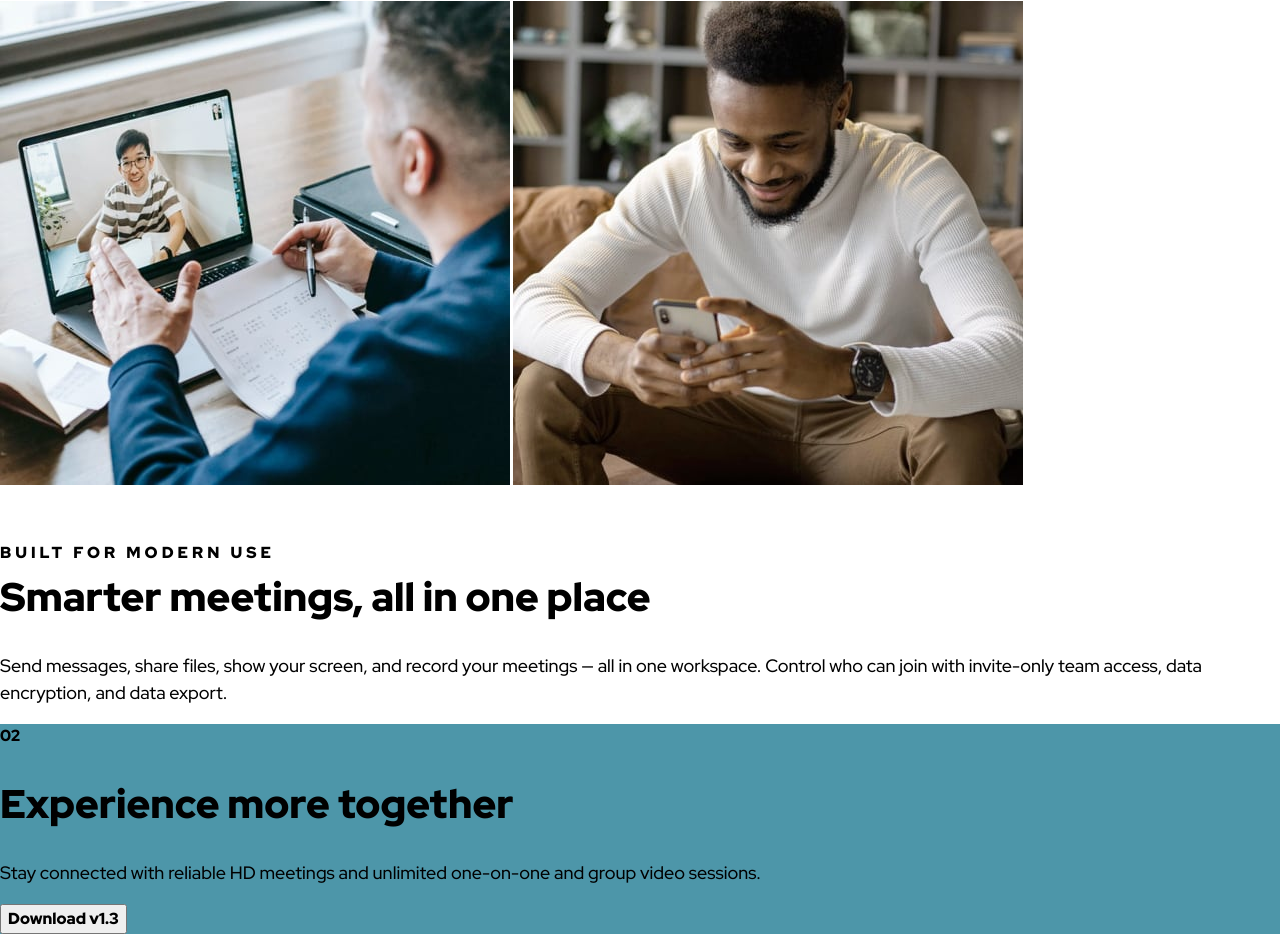
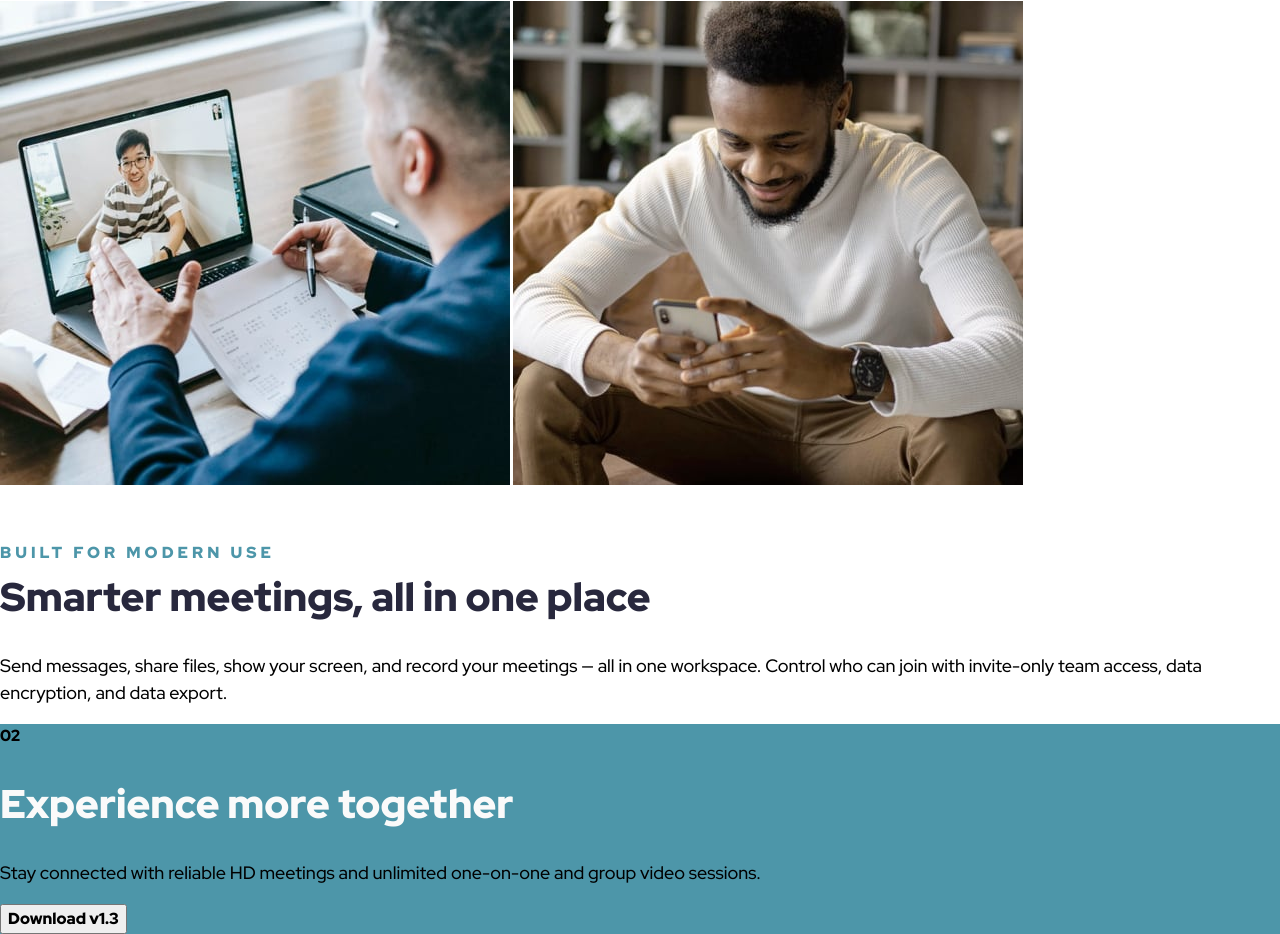
Before and after one commit to zekelkeys/meet-landing-page, a plain HTML site: page index.html in a window 1280 px wide. Shown: the part 1390-2324 px from the top of the page. Drawn offline with Linux system fonts and the light colour scheme.

Commit message:
Add h1 and h2 text colors

```diff
--- a/css/styles.css
+++ b/css/styles.css
@@ -30,6 +30,7 @@
 h1,
 h2 {
     line-height: 110%;
+    color: var(--slate-900);
 }
 
 p,
@@ -63,6 +64,7 @@ small {
     font-size: 0.75rem;
     letter-spacing: 0.25rem;
     text-transform: uppercase;
+    color: var(--cyan-600);
 }
 
 p {
@@ -71,6 +73,10 @@ p {
 
 footer {
     background-color: var(--cyan-600);
+}
+
+footer h2 {
+    color: var(--white);
 }
 
 @media only screen and (min-width: 768px) {
```
